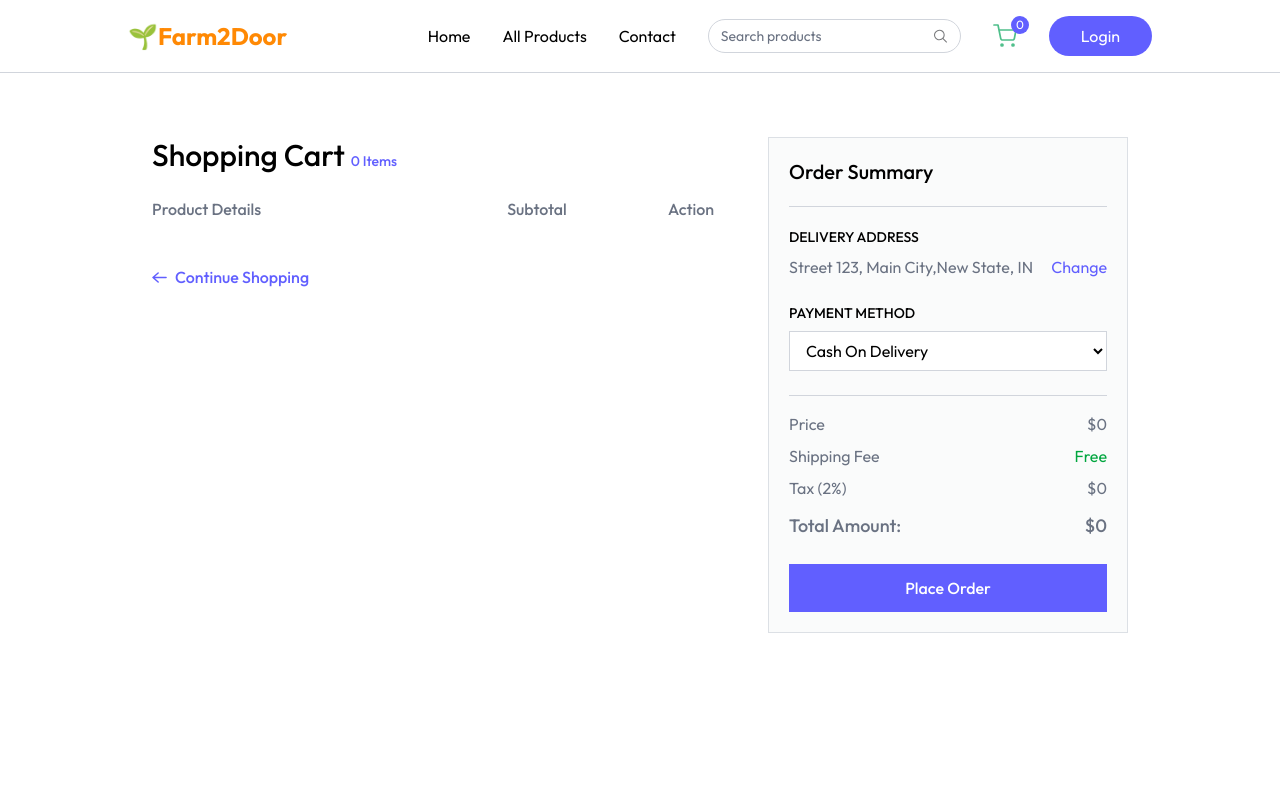
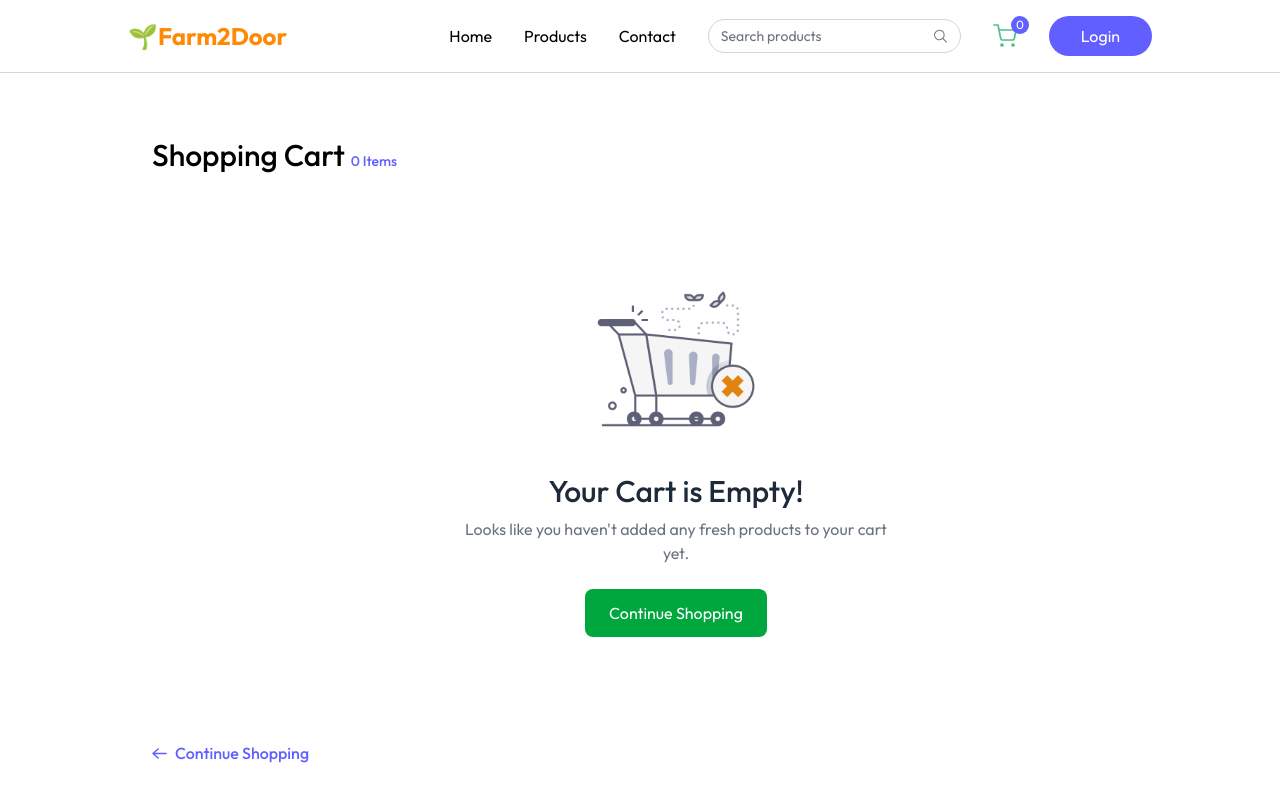
Before and after one commit to prakashverma-dev/Farm2Door, a React (Vite) app in the folder client/: page /cart in a window 1280 px wide. Shown: the top 800 px of the page. Built offline with nearby package versions, Linux system fonts and the light colour scheme.

Commit message:
Add To Cart Section Edit

```diff
--- a/client/src/assets/assets.js
+++ b/client/src/assets/assets.js
@@ -69,11 +69,13 @@ import vanilla_muffins_image from "./images/vanilla_muffins_image.png";
 import quinoa_image from "./images/quinoa_image.png";
 import brown_rice_image from "./images/brown_rice_image.png";
 import barley_image from "./images/barley_image.png";
+import empty_cart from "./images/empty-cart.png";
 
 
 // Exported all the imported images from here
 export const assets = {
   logo,
+  empty_cart,
   search_icon,
   remove_icon,
   arrow_right_icon_colored,
--- a/client/src/components/BestSeller.jsx
+++ b/client/src/components/BestSeller.jsx
@@ -18,7 +18,7 @@ function BestSeller() {
         <p className="text-2xl font-medium md:text-3xl">Best Sellers</p>
         {/* Showing Products Here */}
 
-        <div className="my-6 grid grid-cols-1 sm:grid-cols-2 md:grid-cols-4 lg:grid-cols-5 gap-4 items-center justify-center">
+        <div className="my-6 grid grid-cols-2 sm:grid-cols-2 md:grid-cols-4 lg:grid-cols-5 gap-4 items-center justify-center">
             {
                 stockedProducts.map((item, index)=>{
                     return <div key={index}>
--- a/client/src/components/NavBar.jsx
+++ b/client/src/components/NavBar.jsx
@@ -21,14 +21,14 @@ function NavBar() {
 
   return (
     <nav className="flex items-center justify-between px-6 md:px-16 lg:px-24 xl:px-32 py-4 border-b border-gray-300 bg-white relative transition-all">
-      <Link to={"/"}>
+      <Link to={"/"} onClick={()=> setOpen(false)}>
         <h1 className="text-2xl font-bold text-orange-400">🌱Farm2Door</h1>
       </Link>
 
       {/* Desktop Menu */}
       <div className="hidden sm:flex items-center gap-8">
         <Link to={"/"}>Home</Link>
-        <Link to={"/products"}>All Products</Link>
+        <Link to={"/products"}>Products</Link>
         <Link to={"/contact"}>Contact</Link>
 
         <div className="hidden lg:flex items-center text-sm gap-2 border border-gray-300 px-3 rounded-full">
@@ -108,7 +108,9 @@ function NavBar() {
       <div className="flex items-center gap-6 md:hidden">
         <div
           className="relative cursor-pointer"
-          onClick={() => navigate("/cart")}
+          onClick={() => {
+            navigate("/cart");
+            setOpen(false)} }
         >
           <img src={assets.cart_icon} alt="cart-icon" className="w-6 h-6"/>
           <button className="absolute -top-2 -right-3 text-xs text-white bg-indigo-500 w-[18px] h-[18px] rounded-full">
@@ -148,13 +150,13 @@ function NavBar() {
       <div
         className={`${
           open ? "flex" : "hidden"
-        } absolute top-[60px] left-0 w-full bg-white shadow-md py-4 flex-col items-center gap-2 px-5 text-sm md:hidden z-100`}
+        } absolute top-[60px] left-0 w-full bg-white shadow-md py-4 flex-col items-start gap-2 px-5 text-sm md:hidden z-100`}
       >
         <Link onClick={() => setOpen(false)} to={"/"} >
           Home
         </Link>
         <Link onClick={() => setOpen(false)} to={"/products"} >
-          All Products
+          Products
         </Link>
         <Link onClick={() => setOpen(false)} to={"/contact"} >
           Contact
--- a/client/src/components/ProductCard.jsx
+++ b/client/src/components/ProductCard.jsx
@@ -17,7 +17,7 @@ function ProductCard({item}) {
         navigate(`/productdetail/${item._id}`);
         scrollTo(0, 0);
 
-        }} className='border border-gray-500/20 rounded-md md:px-4 px-3 py-2 bg-white min-w-56 max-w-56 w-full'>
+        }} className='border border-gray-500/20 rounded-md md:px-4 px-3 py-2 bg-white min-w-24 max-w-56 w-full'>
         <div className='group cursor-pointer flex items-center justify-center px-2'>
 
             <img src={item.image[0]} alt="" className='group-hover:scale-105 transition max-w-26 md:max-w-36' />
--- a/client/src/pages/AllProducts.jsx
+++ b/client/src/pages/AllProducts.jsx
@@ -35,8 +35,8 @@ function AllProducts() {
   return (
     <div className='mt-16'>
 
-        <h1 className='text-3xl lg:text-4xl font-medium'>All Products</h1>
-        <div className='my-6 grid grid-cols-1 sm:grid-cols-2 md:grid-cols-4 lg:grid-cols-5 gap-4 items-center justify-center'>
+        <h1 className='text-3xl lg:text-4xl font-medium'> Products</h1>
+        <div className='my-6 grid grid-cols-2 sm:grid-cols-2 md:grid-cols-4 lg:grid-cols-5 gap-4 items-center justify-center'>
             {displayProducts.filter(item=> item.inStock).map((item, index) =>
                 <ProductCard key={index} item= {item}/>
             )
--- a/client/src/pages/Cart.jsx
+++ b/client/src/pages/Cart.jsx
@@ -1,5 +1,5 @@
 import React, { useContext, useEffect, useState } from 'react'
-import { categories, dummyAddress } from '../assets/assets';
+import { assets, categories, dummyAddress } from '../assets/assets';
 import { AppContext } from '../context/AppContext';
 
 function Cart() {
@@ -55,12 +55,38 @@ const placeOrder = ()=>{
                 <h1 className="text-3xl font-medium mb-6">
                     Shopping Cart <span className="text-sm text-indigo-500">{cartCount()} Items</span>
                 </h1>
-
-                <div className="grid grid-cols-[2fr_1fr_1fr] text-gray-500 text-base font-medium pb-3">
+                {cartCount() > 0 ? (
+                        <div className="grid grid-cols-[2fr_1fr_1fr] text-gray-500 text-base font-medium pb-3">
                     <p className="text-left">Product Details</p>
                     <p className="text-center">Subtotal</p>
                     <p className="text-center">Action</p>
                 </div>
+                ) : (  <div className="min-h-[64vh] flex flex-col items-center justify-center text-center px-4 md:pl-42">
+                        <img
+                            src={assets.empty_cart}
+                            alt="Empty Cart"
+                            className="w-45 mb-6"
+                        />
+
+                        <h2 className="text-3xl font-medium text-gray-800 mb-2">
+                            Your Cart is Empty!
+                        </h2>
+
+                        <p className="text-gray-500 max-w-md mb-6">
+                            Looks like you haven't added any fresh products to your cart yet.
+                        </p>
+
+                        <button onClick={()=> {
+                    navigate("/products");
+                    scrollTo(0,0);
+
+                    }} className="bg-green-600 hover:bg-green-700 text-white px-6 py-3 rounded-lg transition">
+                            Continue Shopping
+                        </button>
+                        </div> )
+
+                    }
+
 
                 {cartData.map((product, index) => (
                     <div key={index} className="grid grid-cols-[2fr_1fr_1fr] text-gray-500 items-center text-sm md:text-base font-medium pt-3">
@@ -118,7 +144,7 @@ const placeOrder = ()=>{
                 </button>
 
             </div>
-
+            { cartCount() > 0  &&(
             <div className="max-w-[360px] w-full bg-gray-100/40 p-5 max-md:mt-16 border border-gray-300/70">
                 <h2 className="text-xl md:text-xl font-medium">Order Summary</h2>
                 <hr className="border-gray-300 my-5" />
@@ -185,6 +211,8 @@ const placeOrder = ()=>{
                        {paymentOption === 'COD' ? "Place Order" : "Pay Now"}
                 </button>
             </div>
+
+            )}
         </div>
     ): null
 
--- a/client/src/pages/CategoryDetail.jsx
+++ b/client/src/pages/CategoryDetail.jsx
@@ -32,7 +32,7 @@ function CategoryDetail() {
     {
       fileredProductsByCategory.length > 0 ? (
       <div>
-          <div className="my-6 grid grid-cols-1 sm:grid-cols-2 md:grid-cols-4 lg:grid-cols-5 gap-4 items-center justify-center">
+          <div className="my-6 grid grid-cols-2 sm:grid-cols-2 md:grid-cols-4 lg:grid-cols-5 gap-4 items-center justify-center">
             {fileredProductsByCategory.map((item, index) => (
               <ProductCard key={index} item={item} />
             ))}
```
Also changed, not shown: client/src/assets/images/empty-cart.png (added).
